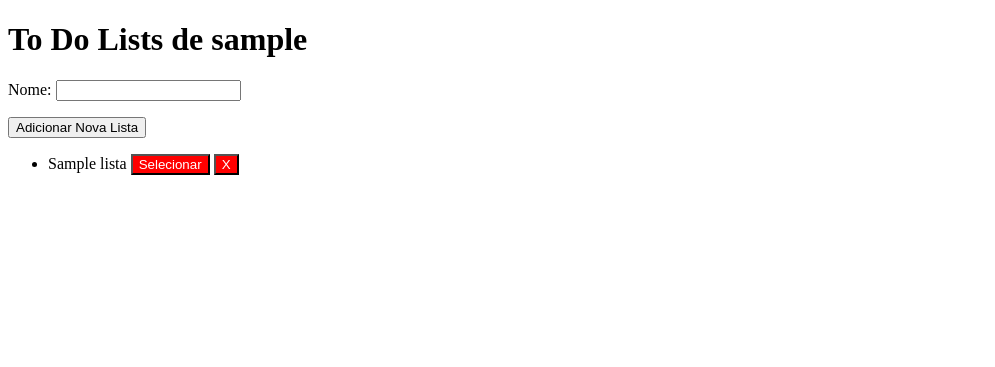
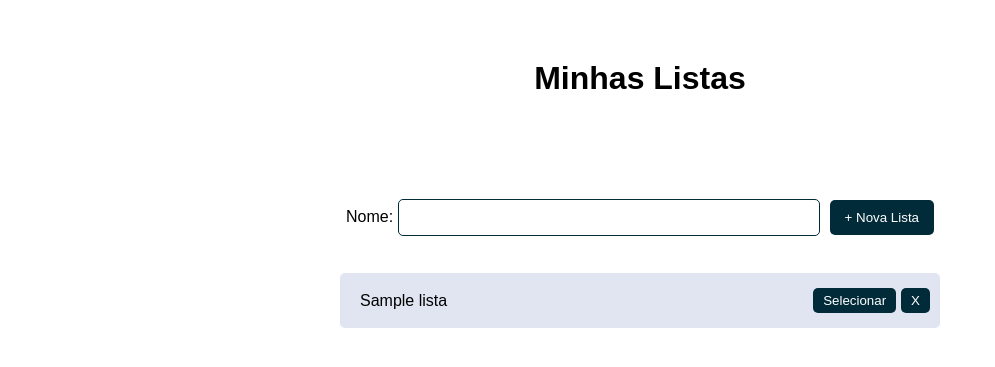
Before and after one commit to alanrios2001/django_project, a Django app: page /lists/ in a window 1280 px wide. Shown: the top 367 px of the page, without its empty margins (0-995 px from the left). Run offline with Django 5.2, Linux system fonts and the light colour scheme; a user stored in the database is signed in; tables that the repository leaves empty hold one stand-in row (values such as "Sample post").

Commit message:
Telas para listas e itens

```diff
--- a/app_projeto/templates/to_do_list/lists.html
+++ b/app_projeto/templates/to_do_list/lists.html
@@ -3,33 +3,38 @@
 <head>
     <meta charset="UTF-8">
     <title>To Do Lists</title>
+    <link rel="stylesheet" type="text/css" href="/static/style/to_do_list/lists.css">
 </head>
 <body>
-    <h1>To Do Lists de {{ request.user.username }}</h1>
+    <h1>Minhas Listas</h1>
 
     <!-- Formulário para adicionar nova lista -->
     <form action="{% url 'to_do_list' %}" method="post">
         {% csrf_token %}
         {{ form.as_p }}
-        <button type="submit" name="add_list">Adicionar Nova Lista</button>
+        <button type="submit" name="add_list">+ Nova Lista</button>
     </form>
 
     <ul>
         <!-- Realiza listagem das to_do_lists -->
         {% for lista in listas %}
             <li>
-                {{ lista.nome }}
+                <div class="list-content">
+                    <span>{{ lista.nome }}</span>
+                    <div class="buttons">
                         <!-- Botão de Selecionar -->
-                <form action="{% url 'to_do_list' %}" method="post" style="display: inline;">
+                        <form action="{% url 'to_do_list' %}" method="post">
                             {% csrf_token %}
-                    <button type="submit" name="select" value="{{ lista.id }}" style="background-color: red; color: white;">Selecionar</button>
+                            <button type="submit" name="select" value="{{ lista.id }}">Selecionar</button>
                         </form>
 
                         <!-- Botão de Excluir -->
-                <form action="{% url 'to_do_list' %}" method="post" style="display: inline;">
+                        <form action="{% url 'to_do_list' %}" method="post">
                             {% csrf_token %}
-                    <button type="submit" name="delete" value="{{ lista.id }}" style="background-color: red; color: white;">X</button>
+                            <button type="submit" name="delete" value="{{ lista.id }}">X</button>
                         </form>
+                    </div>
+                </div>
             </li>
         {% endfor %}
     </ul>
--- /dev/null
+++ b/static/style/to_do_list/lists.css
@@ -0,0 +1,96 @@
+body {
+    font-family: Arial, sans-serif;
+    margin: 0;
+    padding: 0;
+    display: flex;
+    flex-direction: column;
+    align-items: center;
+}
+
+h1 {
+    text-align: center;
+    margin-top: 20px;
+    padding: 40px;
+    padding-bottom: 60px;
+}
+
+form {
+    padding: 5px 0;
+    display: flex;
+    align-items: center;
+    justify-content: center;
+    width: 100%;
+    max-width: 600px;
+}
+
+form input[type="text"] {
+    border-radius: 5px;
+    border: 1px solid #022B3A;
+    background: #FFFFFF;
+    margin-right: 10px;
+    padding: 10px;
+    flex-grow: 1;
+    width: 400px;
+}
+
+form button {
+    padding: 10px 15px;
+    border-radius: 5px;
+    background-color: #022B3A;
+    color: white;
+    border: none;
+    cursor: pointer;
+}
+
+ul {
+    list-style-type: none;
+    padding: 0;
+    width: 100%;
+    max-width: 600px;
+}
+
+li {
+    display: flex;
+    align-items: center;
+    justify-content: space-between;
+    padding: 10px;
+    border: 0px solid #ccc;
+    border-radius: 5px;
+    margin-bottom: 5px;
+    background-color: #E1E5F2;
+}
+
+.list-content {
+    display: flex;
+    align-items: center;
+    justify-content: space-between;
+    width: 100%;
+}
+
+.list-content span {
+    padding-left: 10px;
+}
+
+.buttons {
+    display: flex;
+    align-items: center;
+}
+
+li form {
+    display: flex;
+    align-items: center;
+    margin: 0;
+}
+
+li form button {
+    padding: 5px 10px;
+    background-color: #022B3A;
+    color: white;
+    border: none;
+    cursor: pointer;
+    margin-left: 5px;
+}
+
+li form button[name="delete"] {
+    background-color: #022B3A;
+}
```
Also changed, not shown: app_projeto/templates/to_do_list/list_detail.html (+24 -9 lines), static/style/to_do_list/list_detail.css (added, +116 -0 lines). Lines whose indentation alone changed are shown as unchanged.
